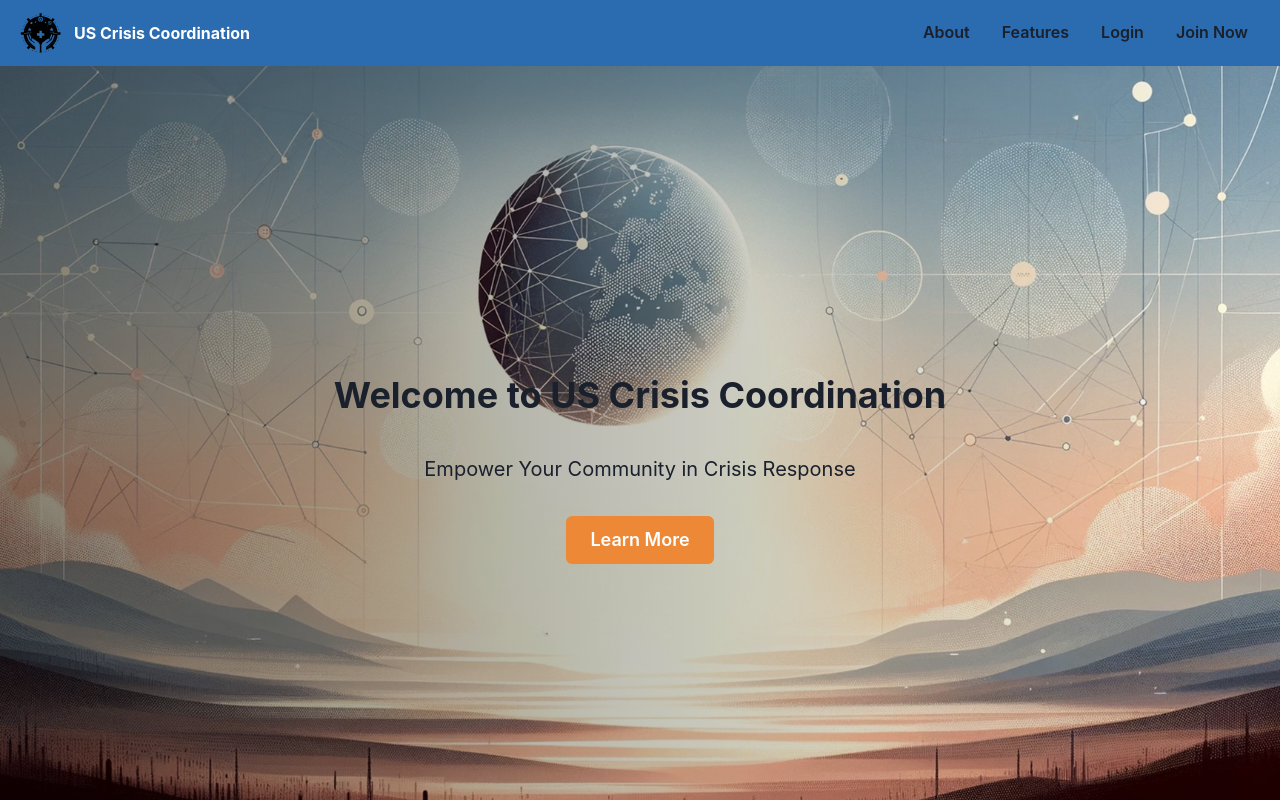
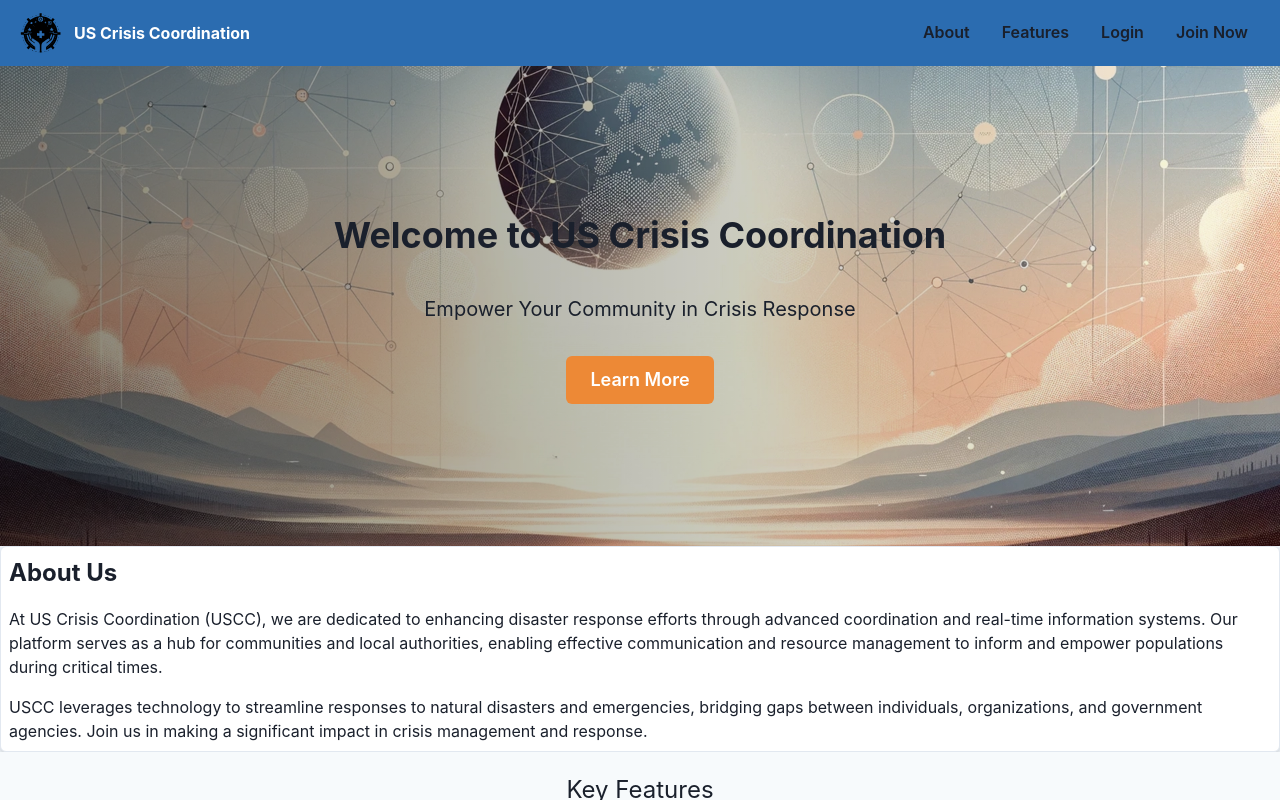
Before and after one commit to martinezeth/us-cc, a React (Create React App) app in the folder us-cc/: page / in a window 1280 px wide. Shown: the top 800 px of the page. Built offline with nearby package versions, Linux system fonts and the light colour scheme; what @saas-ui/react would draw is missing.

Commit message:
Added basic map view which successfully grabs users current location and displays map view based on that.

```diff
--- a/us-cc/package.json
+++ b/us-cc/package.json
@@ -15,10 +15,12 @@
     "@testing-library/user-event": "^13.5.0",
     "cors": "^2.8.5",
     "framer-motion": "^11.1.3",
+    "leaflet": "^1.9.4",
     "mysql": "^2.18.1",
     "react": "^18.2.0",
     "react-dom": "^18.2.0",
     "react-icons": "^5.1.0",
+    "react-leaflet": "^4.2.1",
     "react-scripts": "5.0.1",
     "web-vitals": "^2.1.4"
   },
--- a/us-cc/public/index.html
+++ b/us-cc/public/index.html
@@ -16,6 +16,7 @@
       href="https://fonts.googleapis.com/css?family=Material+Icons|Material+Icons+Outlined|Material+Icons+Two+Tone|Material+Icons+Round|Material+Icons+Sharp"
       rel="stylesheet"
     />
+    <link rel="stylesheet" href="https://unpkg.com/leaflet/dist/leaflet.css" />
     <script src="https://kit.fontawesome.com/42d5adcbca.js" crossorigin="anonymous"></script>
 
     <!-- Nepcha Analytics (nepcha.com) -->
--- a/us-cc/src/App.js
+++ b/us-cc/src/App.js
@@ -1,20 +1,21 @@
 import React from 'react';
 import { BrowserRouter as Router, Routes, Route } from 'react-router-dom';
 import { ChakraProvider } from "@chakra-ui/react";
-import { SaasProvider } from '@saas-ui/react';
 
-import HeaderComponent from './components/headerComponent';
-import FooterComponent from './components/footerComponent';
+
+import HeaderComponent from './Components/HeaderComponent';
+import FooterComponent from './Components/FooterComponent';
 import LandingPage from './Pages/LandingPage';
 import NewReportPage from './Pages/NewReportPage';
+import MapPage from './Pages/MapViewPage';
 import { AuthenticationPage } from './Pages/LoginRegisterPage';
 
-import { baseTheme } from '@saas-ui/react'
+import theme from './Styles/theme';
 
 function App() {
   return (
-    <SaasProvider theme={baseTheme}>
-      <ChakraProvider>
+
+      <ChakraProvider theme={theme}>
         <Router>
           <div className="App">
             <HeaderComponent />
@@ -23,12 +24,12 @@ function App() {
               <Route path="/login" element={<AuthenticationPage RegoOrLogin="Login" />} />
               <Route path="/register" element={<AuthenticationPage RegoOrLogin="Register" />} />
               <Route path="/newreport" element={<NewReportPage />} />
+              <Route path="/mapview" element={<MapPage />} />
             </Routes>
             <FooterComponent />
           </div>
         </Router>
       </ChakraProvider>
-    </SaasProvider>
   );
 }
 
--- a/us-cc/src/Components/FeaturesSection.js
+++ b/us-cc/src/Components/FeaturesSection.js
@@ -1,8 +1,35 @@
+// import React from 'react';
+// import { Box, SimpleGrid, VStack, Text, Icon } from '@chakra-ui/react';
+// import { MdReportProblem, MdGroupWork, MdBarChart, MdSettings } from 'react-icons/md';
+
+// const FeatureCard = ({ title, description, icon }) => {
+//   return (
+//     <VStack
+//       p={5}
+//       bg="white"
+//       boxShadow="md"
+//       rounded="md"
+//       align="center"
+//       spacing={4}
+//       _hover={{ bg: 'gray.100' }}
+//     >
+//       <Icon as={icon} w={10} h={10} color="blue.500" />
+//       <Text fontSize="xl" fontWeight="semibold">
+//         {title}
+//       </Text>
+//       <Text textAlign="center" color="gray.600">
+//         {description}
+//       </Text>
+//     </VStack>
+//   );
+// };
+
 import React from 'react';
 import { Box, SimpleGrid, VStack, Text, Icon } from '@chakra-ui/react';
 import { MdReportProblem, MdGroupWork, MdBarChart, MdSettings } from 'react-icons/md';
+import { useNavigate } from 'react-router-dom';
 
-const FeatureCard = ({ title, description, icon }) => {
+const FeatureCard = ({ title, description, icon, onClick }) => {
   return (
     <VStack
       p={5}
@@ -12,6 +39,8 @@ const FeatureCard = ({ title, description, icon }) => {
       align="center"
       spacing={4}
       _hover={{ bg: 'gray.100' }}
+      onClick={onClick}
+      cursor="pointer"
     >
       <Icon as={icon} w={10} h={10} color="blue.500" />
       <Text fontSize="xl" fontWeight="semibold">
@@ -24,7 +53,43 @@ const FeatureCard = ({ title, description, icon }) => {
   );
 };
 
+// const FeaturesSection = () => {
+//   return (
+//     <Box p={5} bg="gray.50">
+//       <Text fontSize="2xl" textAlign="center" mb={6}>
+//         Key Features
+//       </Text>
+//       <SimpleGrid columns={{ base: 1, md: 2, lg: 4 }} spacing={10}>
+//         <FeatureCard
+//           title="Incident Reporting"
+//           description="Report and track incidents in real-time."
+//           icon={MdReportProblem}
+//         />
+//         <FeatureCard
+//           title="Resource Management"
+//           description="Efficient allocation of resources during crises."
+//           icon={MdSettings}
+//         />
+//         <FeatureCard
+//           title="Volunteer Coordination"
+//           description="Coordinate volunteer efforts effectively."
+//           icon={MdGroupWork}
+//         />
+//         <FeatureCard
+//           title="Real-time Data Visualization"
+//           description="Visualize data to make informed decisions quickly."
+//           icon={MdBarChart}
+//         />
+//       </SimpleGrid>
+//     </Box>
+//   );
+// };
+
+// export default FeaturesSection;
+
 const FeaturesSection = () => {
+  const navigate = useNavigate();
+
   return (
     <Box p={5} bg="gray.50">
       <Text fontSize="2xl" textAlign="center" mb={6}>
@@ -50,6 +115,7 @@ const FeaturesSection = () => {
           title="Real-time Data Visualization"
           description="Visualize data to make informed decisions quickly."
           icon={MdBarChart}
+          onClick={() => navigate('/mapview')}
         />
       </SimpleGrid>
     </Box>
--- a/us-cc/src/Components/HeroSection.js
+++ b/us-cc/src/Components/HeroSection.js
@@ -1,7 +1,7 @@
 import React from 'react';
 import { Box, Text, Button, VStack, useColorModeValue } from '@chakra-ui/react';
 import { Link as RouterLink } from 'react-router-dom';
-import heroImage from '../Images/landingPageMainImage.png'; // Adjust the path as necessary
+import heroImage from '../Images/landingPageMainImage.png';
 
 const Hero = () => {
   const bg = useColorModeValue('gray.50', 'gray.800');
@@ -10,9 +10,9 @@ const Hero = () => {
   return (
     <Box
       w="full"
-      h="100vh"
-      m={0} // Ensure margin is set to 0
-      p={0} // Ensure padding is set to 0
+      h="60vh"
+      m={0}
+      p={0}
       bg={bg}
       align="center"
       justify="center"
--- /dev/null
+++ b/us-cc/src/Pages/MapViewPage.js
@@ -0,0 +1,37 @@
+import React, { useState, useEffect } from 'react';
+import { MapContainer, TileLayer, useMap, Marker, Popup } from 'react-leaflet';
+import L from 'leaflet';
+
+function LocationMarker() {
+  const [position, setPosition] = useState(null);
+  const map = useMap();
+
+  useEffect(() => {
+    map.locate().on("locationfound", function (e) {
+      setPosition(e.latlng);
+      map.flyTo(e.latlng, map.getZoom());
+    });
+  }, [map]);
+
+  return position === null ? null : (
+    <Marker position={position}>
+      <Popup>You are here</Popup>
+    </Marker>
+  );
+}
+
+function MapPage() {
+  const center = [51.505, -0.09]; // Default to some coordinates
+
+  return (
+    <MapContainer center={center} zoom={13} style={{ height: '100vh', width: '100%' }}>
+      <TileLayer
+        url="https://{s}.tile.openstreetmap.org/{z}/{x}/{y}.png"
+        attribution='&copy; <a href="https://www.openstreetmap.org/copyright">OpenStreetMap</a> contributors'
+      />
+      <LocationMarker />
+    </MapContainer>
+  );
+}
+
+export default MapPage;
--- /dev/null
+++ b/us-cc/src/Styles/theme.js
@@ -0,0 +1,24 @@
+import { extendTheme } from "@chakra-ui/react";
+
+const colors = {
+  brand: {
+    light: '#FFAD66',    // Light Orange
+    primary: '#FF7F50',  // Vibrant Orange
+    dark: '#E65100',     // Dark Orange
+  },
+  secondary: {
+    light: '#E1F5FE',    // Light Blue
+    primary: '#039BE5',  // Mid Blue
+    dark: '#01579B',     // Dark Blue
+  },
+  neutral: {
+    white: '#FFFFFF',    // White
+    lightGray: '#F4F4F4', // Light Grey
+    mediumGray: '#9E9E9E', // Medium Grey
+    darkGray: '#424242', // Dark Grey
+  }
+};
+
+const theme = extendTheme({ colors });
+
+export default theme;
```
Also changed, not shown: us-cc/src/Pages/LandingPage.js (+3 -27 lines), 1 other file (tests, documents, lock files or other folders).
